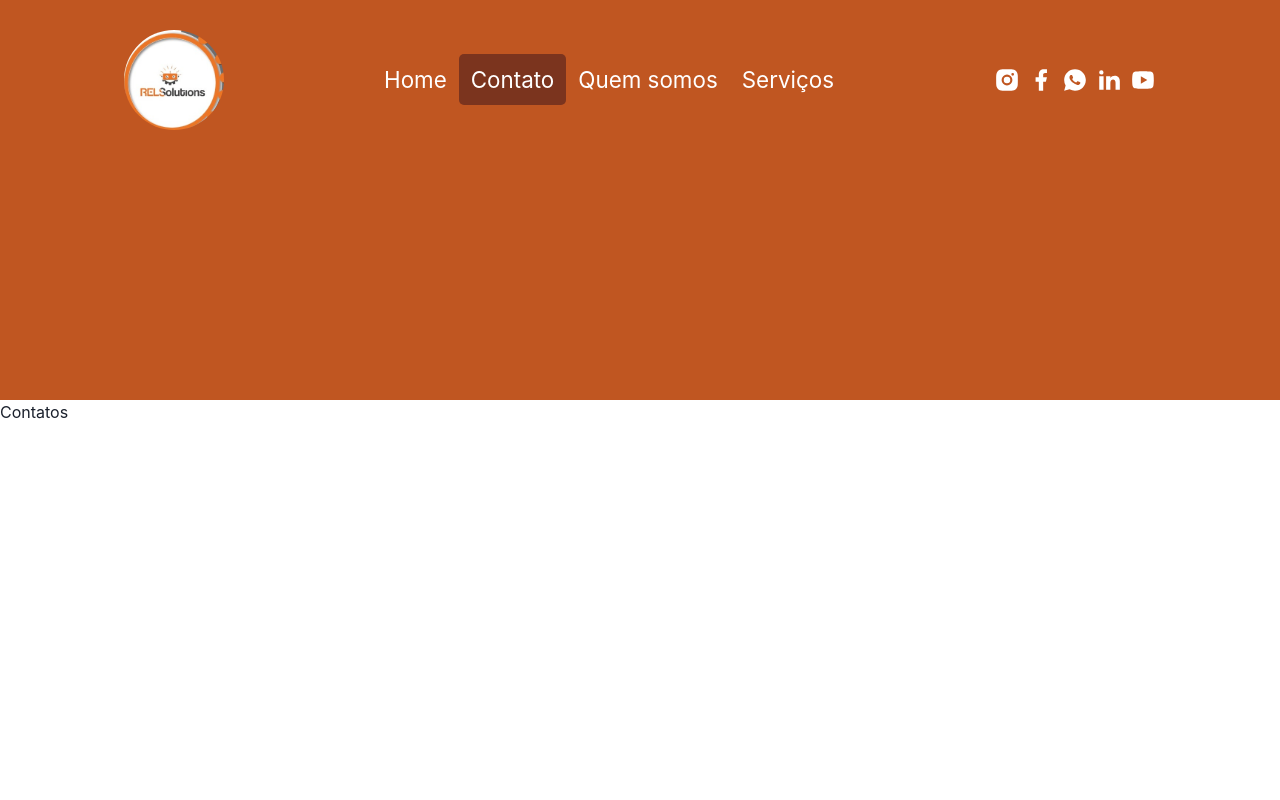
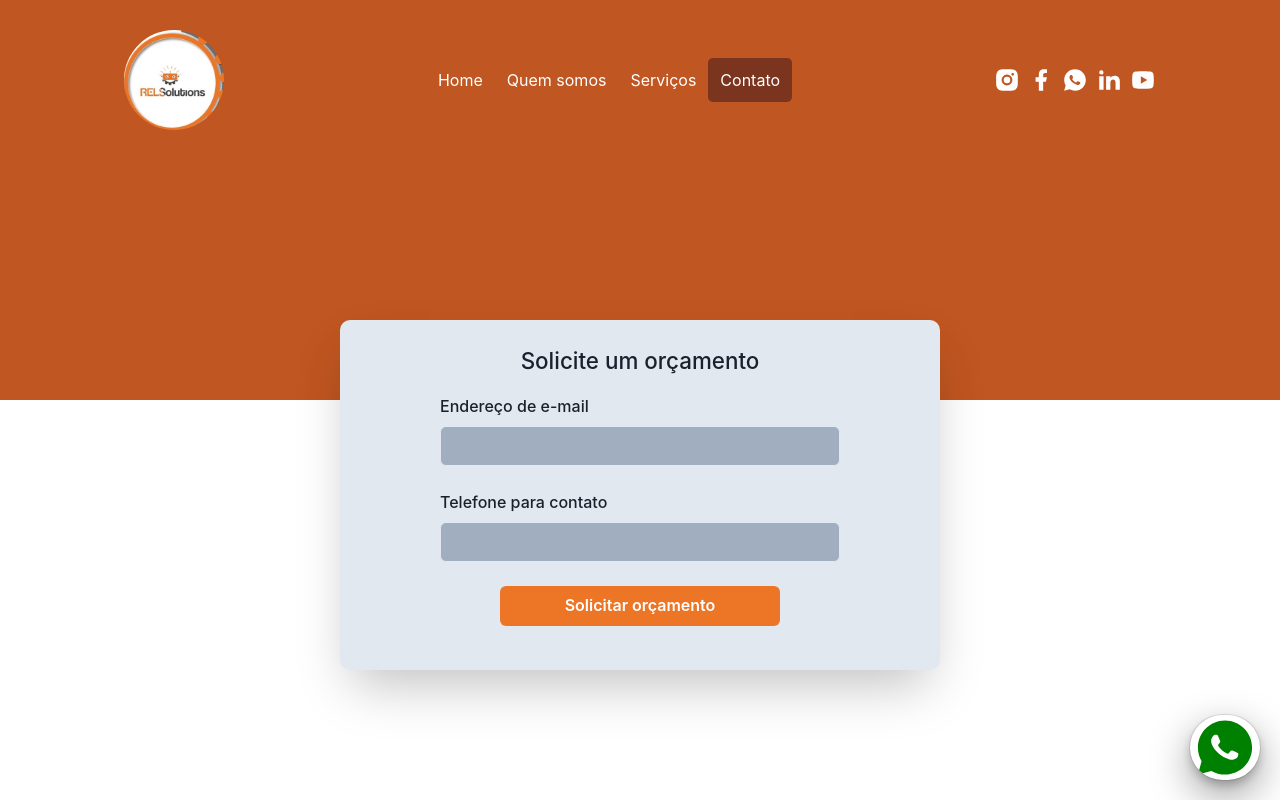
Before and after one commit to albertconceicao/relsolutions, a Next.js app: page /contact in a window 1280 px wide. Built offline with nearby package versions, Linux system fonts and the light colour scheme.

Commit message:
feat: adicionando estrutura home, contato, servicos, quem somos, botao whatsapp fixo

```diff
--- /dev/null
+++ b/src/components/BoxContent/index.tsx
@@ -0,0 +1,16 @@
+import { Box, Text } from "@chakra-ui/react";
+import { ReactElement } from "react";
+
+interface BoxContentProps {
+    width?: string;
+    height?: string;
+    children?: ReactElement;
+}
+
+export const BoxContent = ({width,height, children }: BoxContentProps) => {
+    return (
+        <Box width={`${width}`} h={`${height}`} mx="auto" textAlign={"center"} bg="gray.200" boxShadow={["2xl"]} borderRadius="10px" p="6">
+            {children}
+        </Box>
+    );
+}
--- a/src/components/Header/NavLink.tsx
+++ b/src/components/Header/NavLink.tsx
@@ -10,7 +10,7 @@ interface NavLinkProps extends ChakraLinkProps {
 export const NavLink = ({href, children, ...rest}:NavLinkProps) => {
     return (
         <ActiveLink href={`${href}`} passHref>
-            <ChakraLink textDecoration={"none"} p="3" borderRadius={5}  color="white" fontSize={["1.4rem"]}
+            <ChakraLink textDecoration={"none"} p="3" borderRadius={5}  color="white" fontSize={["1rem"]}
              _hover={{
             textDecoration: "none",
             bg: "orange.800",
--- a/src/components/Header/NavOptions.tsx
+++ b/src/components/Header/NavOptions.tsx
@@ -7,9 +7,9 @@ export const NavOptions = () => {
         <Flex>
             <HStack display="inline-block" spacing="6">
                 <NavLink href="/">Home</NavLink>
-                <NavLink href="/contact">Contato</NavLink>
                 <NavLink href="/info">Quem somos</NavLink>
                 <NavLink href="/services" >Serviços</NavLink>
+                <NavLink href="/contact">Contato</NavLink>
             </HStack>
         </Flex>
     );
--- /dev/null
+++ b/src/components/WhatsApp/index.tsx
@@ -0,0 +1,18 @@
+import { Flex, Icon, Link, Text } from "@chakra-ui/react";
+import { RiWhatsappFill } from "react-icons/ri";
+
+export const WhatsApp = () => {
+    return (
+        <Link href="https://wa.me/5571996850880?text=Eu desejo saber mais sobre esse serviço"
+        _hover={{
+            textDecoration: "none",
+        }}
+        target="_blank"
+        >
+                <Icon as={RiWhatsappFill} fontSize="3rem" color="green" position="fixed" width="70px" height="65px" bottom="20px" right="20px"borderRadius={50} textAlign="center" boxShadow={"dark-lg"} zIndex="1000" />
+            <Flex mt="3">
+                {/* <Text alignSelf="center" color="white">WhatsApp</Text> */}
+            </Flex>
+        </Link>
+    );
+}
--- a/src/pages/_app.tsx
+++ b/src/pages/_app.tsx
@@ -1,11 +1,14 @@
 import { ChakraProvider } from '@chakra-ui/react'
 import { Header } from '../components/Header';
+import { WhatsApp } from '../components/WhatsApp';
+import { theme } from '../styles/theme';
 
 function MyApp({ Component, pageProps }) {
   return (
-    <ChakraProvider>
+    <ChakraProvider theme={theme}>
       <Header />
       <Component {...pageProps} />
+      <WhatsApp />
     </ChakraProvider>
   );
 }
--- a/src/pages/contact.tsx
+++ b/src/pages/contact.tsx
@@ -1,5 +1,37 @@
+import { Box, Flex, FormControl, FormLabel, Stack, Text, Input, FormHelperText, Button } from "@chakra-ui/react";
+import { BoxContent } from "../components/BoxContent";
+
 export default function Contact () {
     return (
-        <h1>Contatos</h1>
+        <Flex direction="column"  mt="-80px" justify="center" >
+
+            <Stack spacing="8" mx="auto" >
+                <BoxContent width="600px" height="350px">
+                    <Box>
+                        <Text as="h2" fontSize="1.4rem" fontWeight={"500"}>Solicite um orçamento</Text>
+                        <FormControl maxW="400px" mx="auto" mt="4">
+                            <Stack spacing="6">
+                                <Box>
+                                    <FormLabel htmlFor='email'>Endereço de e-mail</FormLabel>
+                                    <Input id='email' type='email'bg="gray.400" />
+                                </Box>
+                                <Box>
+                                    <FormLabel htmlFor='number'>Telefone para contato</FormLabel>
+                                     <Input id='number' type='tet'bg="gray.400" />
+                                </Box>
+                                <Box>
+                                    <Button w="70%"
+                                    bg="orange.700" color="white" _hover={{
+                                        bg: "orange.600"
+                                    }}
+                                    >Solicitar orçamento</Button>
+                                </Box>
+
+                            </Stack>
+                        </FormControl>
+                    </Box>
+                </BoxContent>
+            </Stack>
+        </Flex>
     );
 }
--- /dev/null
+++ b/src/styles/theme.ts
@@ -0,0 +1,12 @@
+import { extendTheme } from '@chakra-ui/react';
+
+export const theme = extendTheme({
+    colors: {
+        orange: {
+            "700": "#ED7526"
+        },
+        gray: {
+            "700": "#424141"
+        }
+    }
+})
```
Also changed, not shown: src/components/Video/index.tsx (added, +12 -0 lines), src/pages/index.tsx (+14 -1 lines), src/pages/info.tsx (+25 -1 lines), src/pages/services.tsx (+16 -1 lines).
